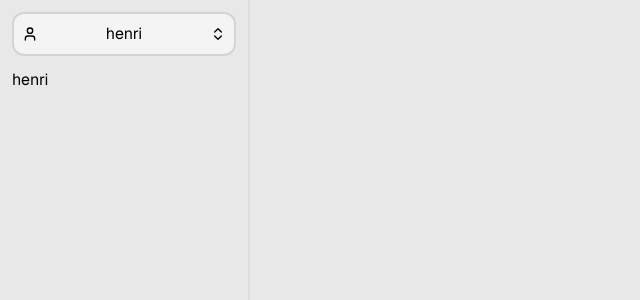
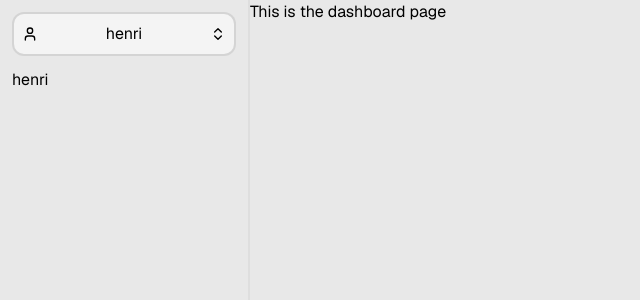
Before and after one commit to selfmail/selfmail, a Next.js app in the folder apps/dashboard/: page / in a window 1280 px wide. Shown: the top 300 px of the page, without its empty margins (0-640 px from the left). Built offline with nearby package versions, Linux system fonts and the light colour scheme.

Commit message:
added the dashboard with a custom layout

```diff
--- /dev/null
+++ b/apps/dashboard/src/app/(dashboard)/layout.tsx
@@ -0,0 +1,19 @@
+import Sidebar from "@/components/elements/sidebar";
+
+export default function DashboardLayout({
+    children,
+}: Readonly<{ children: React.ReactNode }>) {
+    return (
+        <div className="min-h-screen bg-[#e8e8e8] flex">
+            {/*
+                The sidebar is hidden on mobile, a header will be rendered on top of the sidebar if
+                you use a phone.
+            */}
+            <Sidebar />
+            {/* The main content with a padding of 200px on the left. */}
+            <div className="flex-1 p-3lg:pl-[200px] xl:pl-[250px]">
+                {children}
+            </div>
+        </div>
+    )
+}
--- a/apps/dashboard/src/app/page.tsx
+++ b/apps/dashboard/src/app/(dashboard)/page.tsx
@@ -1,10 +1,8 @@
-import Sidebar from "@/components/elements/sidebar";
 
 export default function HomePage() {
   return (
     <main className="min-h-screen bg-[#e8e8e8]">
-      <Sidebar />
-      {/* e76176 */}
+      This is the dashboard page
     </main>
   );
 }
--- a/apps/dashboard/src/components/elements/sidebar.tsx
+++ b/apps/dashboard/src/components/elements/sidebar.tsx
@@ -5,12 +5,12 @@ import Link from "next/link"
 
 export default function Sidebar() {
     return (
-        <div className="hidden lg:block lg:w-[200px] xl:w-[250px] min-h-screen overflow-auto border-r-2 space-y-3 border-r-[#dddddddd]">
+        <div className="hidden fixed left-0 top-0 bottom-0 lg:block lg:w-[200px] xl:w-[250px] min-h-screen overflow-auto border-r-2 space-y-3 border-r-[#dddddddd]">
             {/* The account switch */}
             <div popoverTarget="account" className="border-2 mx-3 border-[#cccccccc] p-2 mt-3 bg-[#f4f4f4] rounded-xl flex justify-between items-center">
-                <User className="h-4 w-4"/>
+                <User className="h-4 w-4" />
                 <p>henri</p>
-                <ChevronsUpDown className="h-4 w-4"/>
+                <ChevronsUpDown className="h-4 w-4" />
             </div>
             {/* The platform located links */}
             <div className="flex flex-col mx-3">
```
Also changed, not shown: 2 other files (tests, documents, lock files or other folders).
